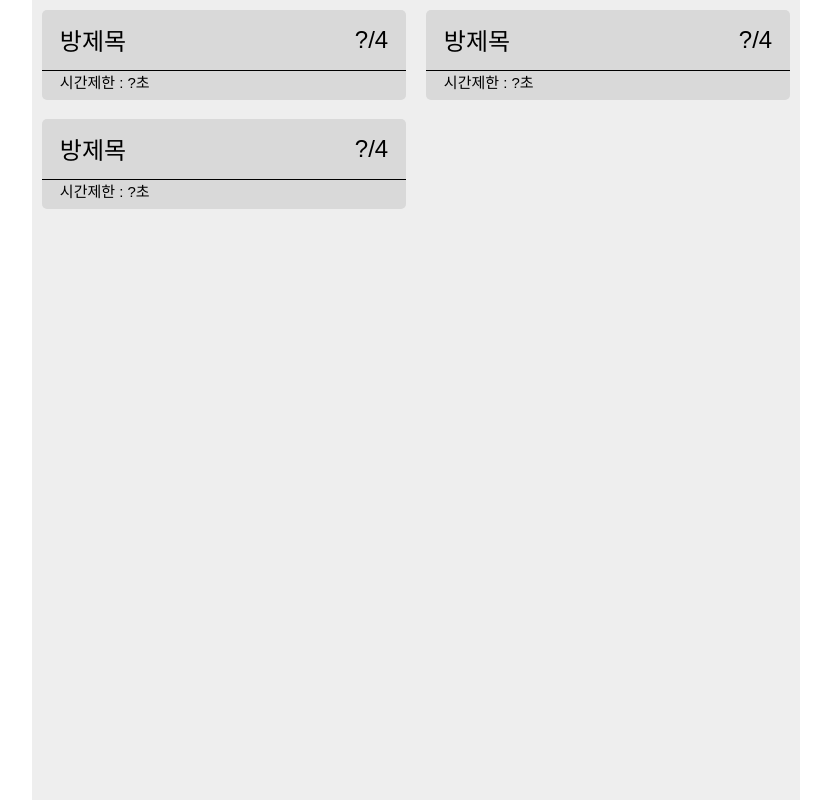
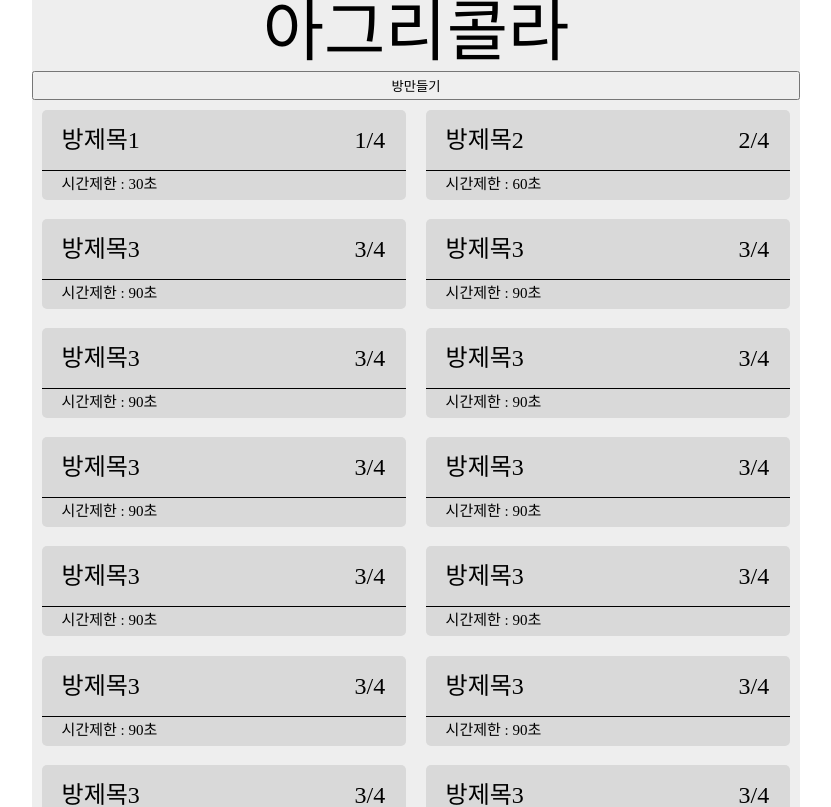
Before and after one commit to ijehyunpark/Agricola-frontend, a React (Create React App) app: page / in a window 1280 px wide. Shown: the top 807 px of the page, without its empty margins (224-1055 px from the left). Built offline with nearby package versions, Linux system fonts and the light colour scheme.

Commit message:
FEAT: 방리스트 화면 구성

```diff
--- a/src/App.tsx
+++ b/src/App.tsx
@@ -9,7 +9,7 @@ import './App.css';
 
 import Main from './layout/Main';
 import GameScreen from './components/GameScreen';
-import RoomList from './components/RoomList';
+import RoomList from './components/roomlistComponent/RoomList';
 import SampleComponent from './components/SampleComponent';
 
 function App() {
@@ -18,7 +18,7 @@ function App() {
       <GlobalStyle />
       <Provider store={store}>
         <ThemeProvider theme={defaultTheme}>
-          <RoomList />
+          <RoomList></RoomList>
           {/* <SampleComponent /> */}
         </ThemeProvider>
       </Provider>
--- a/src/components/RoomList.tsx
+++ /dev/null
@@ -1,87 +0,0 @@
-import React from 'react';
-import styled from 'styled-components';
-
-export const Background = styled.div`
-  width: 60%;
-  height: 100vh;
-  border: 30px;
-  margin: 0 auto;
-  background-color: #EEEEEE;
-  div{
-    display: grid;
-    grid-template-columns: 1fr 1fr;
-  }
-`;
-export const Info = styled.button`
-  background-color: #D9D9D9;
-  padding: 0px;
-  margin 2.5%;
-
-  border: none;
-  border-radius: 5px;
-  height: 90px;
-  width: 95%;
-  /*방정보*/
-  .roomInfo{
-    border-bottom: 1px solid black;
-    width: 100%;
-    height: 60px;
-    .title{
-      padding: 1 15%;
-      margin: auto 10%;
-      font-size: 24px;
-      text-align: left;
-    }
-    .pp{
-      margin: auto 10%;
-      font-size: 24px;
-      text-align: right;
-    }
-  }
-  .timer{
-    margin: auto 5%;
-    height: 30px;
-    font-size: 15px;
-    text-align: left;
-  }
-  &:hover{
-    background: #A4A4A4;
-  }
-  &:active{
-    background: #848484;
-  }
-`
-
-function RoomList() {
-  return(
-    <Background>
-      <div className='title'>
-      </div>
-      <div className='roomList'>
-        <Info>
-          <div className='roomInfo'>
-            <p className='title'>방제목</p>
-            <p className='pp'>?/4</p>
-          </div>
-          <p className='timer'>시간제한 : ?초</p>
-        </Info>
-        <Info>
-          <div className='roomInfo'>
-            <p className='title'>방제목</p>
-            <p className='pp'>?/4</p>
-          </div>
-          <p className='timer'>시간제한 : ?초</p>
-        </Info>
-        <Info>
-          <div className='roomInfo'>
-            <p className='title'>방제목</p>
-            <p className='pp'>?/4</p>
-          </div>
-          <p className='timer'>시간제한 : ?초</p>
-        </Info>
-      </div>
-    </Background>
-  )
-}
-
-export default RoomList;
--- /dev/null
+++ b/src/components/roomlistComponent/Room.tsx
@@ -0,0 +1,69 @@
+import React from 'react';
+import styled from 'styled-components';
+
+
+export const Info = styled.div`
+  padding: 0px;
+  margin 2.5%;
+  border: none;
+  border-radius: 5px;
+  height: 90px;
+  width: 95%;
+  background-color: #D9D9D9;
+  &:hover{
+    background: #A4A4A4;
+  }
+  &:active{
+    background: #848484;
+  }
+`
+const Roominfo = styled.div`
+  display: grid;
+  border-bottom: 1px solid black;
+  width: 100%;
+  height: 60px;
+  grid-template-columns: 80% 20%;
+`
+const Roomtitle = styled.h2`
+  padding: 1 15%;
+  margin: auto 20px;
+  font-size: 24px;
+  text-align: left;
+`
+const Joinplayer = styled.p`
+  margin: auto 10%;
+  font-size: 24px;
+  text-align: center;
+`
+const Timer = styled.p`
+  margin: auto 20px;
+  height: 30px;
+  font-size: 15px;
+  text-align: left;
+  line-height: 180%
+`
+type Roomprops = {
+  roomTitle:string;
+  player:number;
+  timeset:number;
+}
+function Room({ roomTitle, player, timeset} : Roomprops ){
+  return(
+    <>
+      <Info>
+        <Roominfo>
+          <Roomtitle>
+            {roomTitle}
+          </Roomtitle>
+          <Joinplayer>
+            {player}/4
+          </Joinplayer>
+        </Roominfo>
+        <Timer>
+          시간제한 : {timeset}초
+        </Timer>
+      </Info>
+    </>
+  )
+}
+export default Room;
--- /dev/null
+++ b/src/components/roomlistComponent/RoomList.tsx
@@ -0,0 +1,66 @@
+import React, { useState, useCallback } from 'react';
+import RoomMake from './RoomMake';
+import Room from './Room';
+import styled from 'styled-components';
+
+export const Background = styled.div`
+  width: 60%;
+  border: 30px;
+  margin: 0 auto;
+  background-color: #EEEEEE;
+  header{
+    height: 100px;
+    display: grid;
+    h1{
+      text-align: center;
+      font-size: 50pt;
+    }
+    button{
+      align-item: right;
+    }
+  }
+`
+export const Roomlist = styled.div`
+  display: grid;
+  grid-template-columns: 1fr 1fr;
+`
+
+
+const RoomList = () => {
+  return(
+    <Background>
+      <header>
+        <h1>아그리콜라</h1>
+        <button>방만들기</button>
+      </header>
+      <Roomlist>
+        {/* 반복문 처리로 해야함*/}
+        <Room roomTitle = "방제목1" player = {1} timeset = {30}></Room>
+        <Room roomTitle = "방제목2" player = {2} timeset = {60}></Room>
+        <Room roomTitle = "방제목3" player = {3} timeset = {90}></Room>
+        <Room roomTitle = "방제목3" player = {3} timeset = {90}></Room>
+        <Room roomTitle = "방제목3" player = {3} timeset = {90}></Room>
+        <Room roomTitle = "방제목3" player = {3} timeset = {90}></Room>
+        <Room roomTitle = "방제목3" player = {3} timeset = {90}></Room>
+        <Room roomTitle = "방제목3" player = {3} timeset = {90}></Room>
+        <Room roomTitle = "방제목3" player = {3} timeset = {90}></Room>
+        <Room roomTitle = "방제목3" player = {3} timeset = {90}></Room>
+        <Room roomTitle = "방제목3" player = {3} timeset = {90}></Room>
+        <Room roomTitle = "방제목3" player = {3} timeset = {90}></Room>
+        <Room roomTitle = "방제목3" player = {3} timeset = {90}></Room>
+        <Room roomTitle = "방제목3" player = {3} timeset = {90}></Room>
+        <Room roomTitle = "방제목3" player = {3} timeset = {90}></Room>
+        <Room roomTitle = "방제목3" player = {3} timeset = {90}></Room>
+        <Room roomTitle = "방제목3" player = {3} timeset = {90}></Room>
+        <Room roomTitle = "방제목3" player = {3} timeset = {90}></Room>
+        <Room roomTitle = "방제목3" player = {3} timeset = {90}></Room>
+        <Room roomTitle = "방제목3" player = {3} timeset = {90}></Room>
+        <Room roomTitle = "방제목3" player = {3} timeset = {90}></Room>
+        <Room roomTitle = "방제목3" player = {3} timeset = {90}></Room>
+        <Room roomTitle = "방제목3" player = {3} timeset = {90}></Room>
+      </Roomlist>
+    </Background>
+  )
+}
+
+export default RoomList;
--- /dev/null
+++ b/src/components/roomlistComponent/RoomMake.tsx
@@ -0,0 +1,10 @@
+import React, { PropsWithChildren } from "react";
+import styled from "styled-components";
+
+
+function RoomMake(){
+
+  return
+}
+
+export default RoomMake;
```
Also changed, not shown: src/components/roomlistComponent/RoomJoin.tsx (added, +10 -0 lines).
